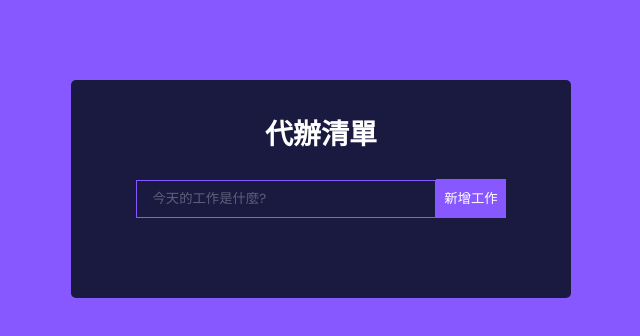
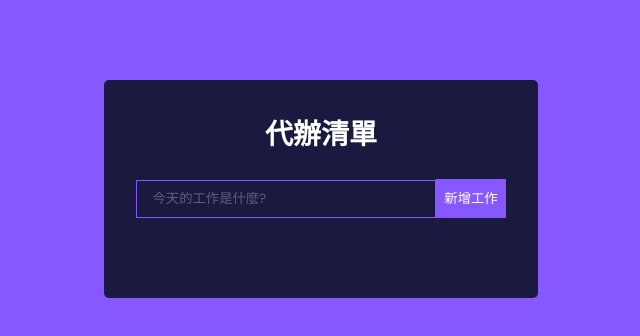
Before and after one commit to Dennis6506/reactTodolist, a React (Create React App) app: page / in a window 1280 px wide. Shown: the top 336 px of the page, without its empty margins (319-959 px from the left). Built offline with nearby package versions, Linux system fonts and the light colour scheme.

Commit message:
修改卡片寬度最小為350px

```diff
--- a/src/App.css
+++ b/src/App.css
@@ -29,7 +29,7 @@ h1 {
   margin-top: 5rem;
   padding: 2rem;
   border-radius: 5px;
-  min-width: 500px;
+  min-width: 350px;
 }
 
 .TodoForm {
@@ -109,7 +109,7 @@ h1 {
   cursor: pointer;
 }
 
-@media (max-width: 550px) {
+@media (max-width: 450px) {
   .todo-content {
     flex-direction: column;
     align-items: flex-start;
```
